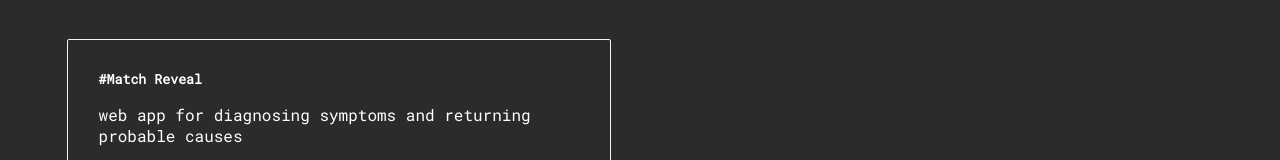
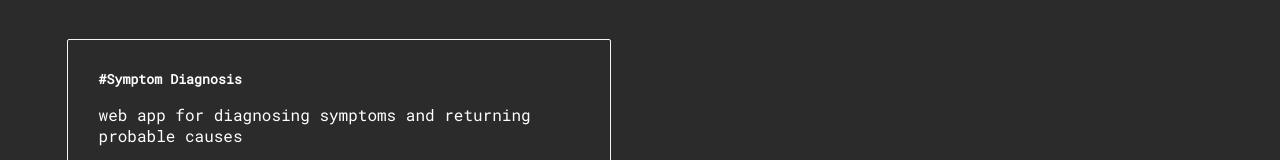
Before and after one commit to webBlaster/my_website, a React (Create React App) app: page / in a window 1280 px wide. Shown: the part 1713-1873 px from the top of the page. Built offline with nearby package versions, Linux system fonts and the light colour scheme.

Commit message:
fix: corrected project name

```diff
--- a/src/components/projects.js
+++ b/src/components/projects.js
@@ -31,7 +31,7 @@ const projectlist = [
     url: "https://matchreveal.herokuapp.com",
   },
   {
-    name: "#Match Reveal",
+    name: "#Symptom Diagnosis",
     description: `web app for diagnosing symptoms and returning probable causes`,
     technologies: ["React", "Express", "Mongodb", "Elasticsearch", "Redis"],
     url: "https://symp-diagnosis.netlify.app/",
```
